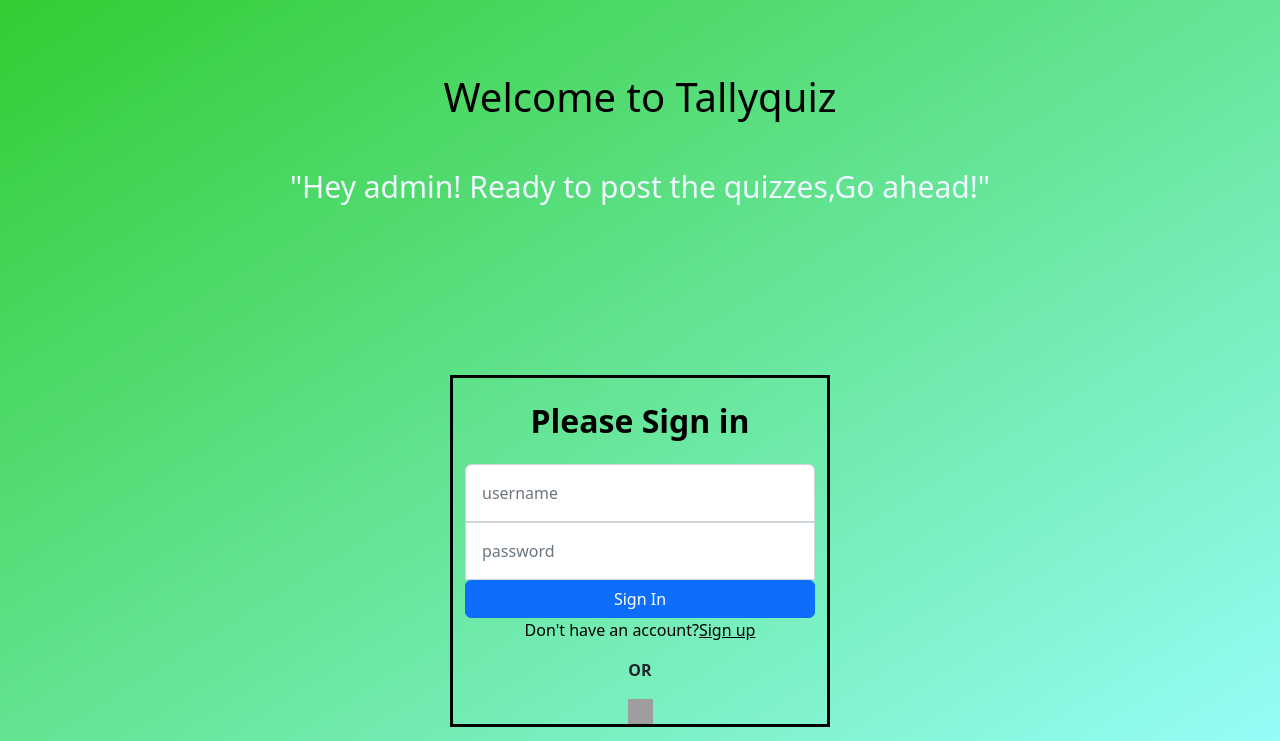
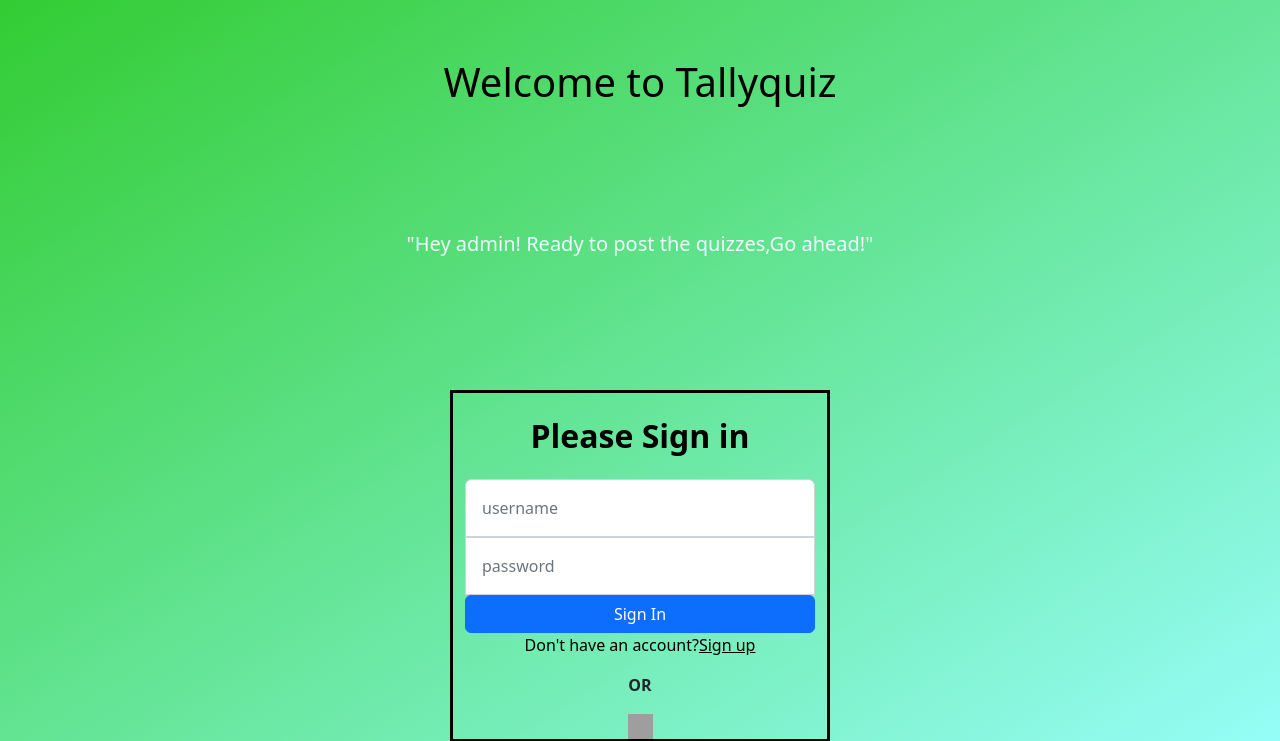
Before and after one commit to Bidisha28/TallyCode-QuizCreationPlatform, a Flask app: page / in a window 1280 px wide. Shown: the top 741 px of the page. Run offline with Flask 2, Linux system fonts and the light colour scheme; parts of the project's set-up code (start-up, migrations or seed data) failed here and were passed over; grey boxes are pictures that could not be loaded.

Commit message:
final login

```diff
--- a/template/login.html
+++ b/template/login.html
@@ -13,7 +13,8 @@
         <div class="bottom">
             <div class="container">
                 <div class="row vh-100 justify-content-center align-items-center">
-                <h1 style="text-align:center;color:black;font-size:40px;white-space:nowrap ;">Welcome to Tallyquiz <br><br><p style="text-align:center;font-size:30px;color:aliceblue">"Hey admin! Ready to post the quizzes,Go ahead!"</p></h1>
+                <h1 style="text-align:center;color:black;font-size:40px;white-space:nowrap ;">Welcome to Tallyquiz</h1>
+                <p style="text-align:center;font-size:20px;color:aliceblue;white-space: nowrap;">"Hey admin! Ready to post the quizzes,Go ahead!"</p>
                 <div class="col-8 col-md-6 col-lg-4 text-center"style="border:solid black;">
                     <h2 class="h2 my-4" ><b style="color:black;">Please Sign in</b></h2>
                     <form method=POST action="{{ url_for('login') }}">
```
